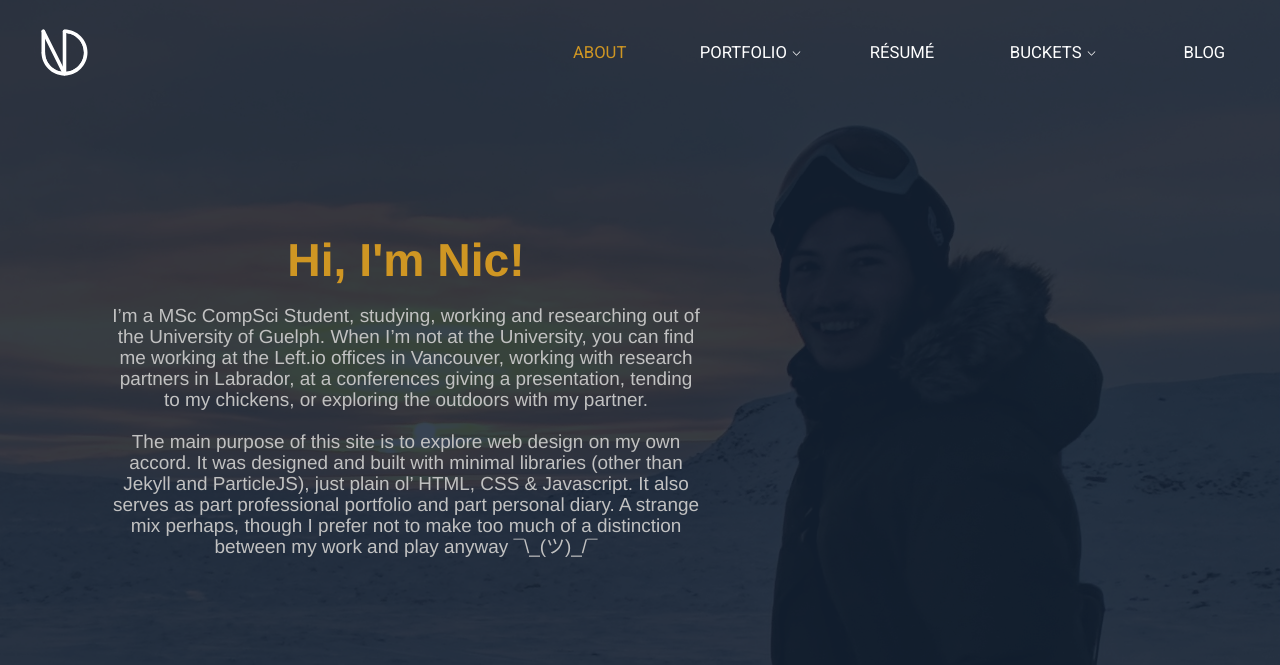
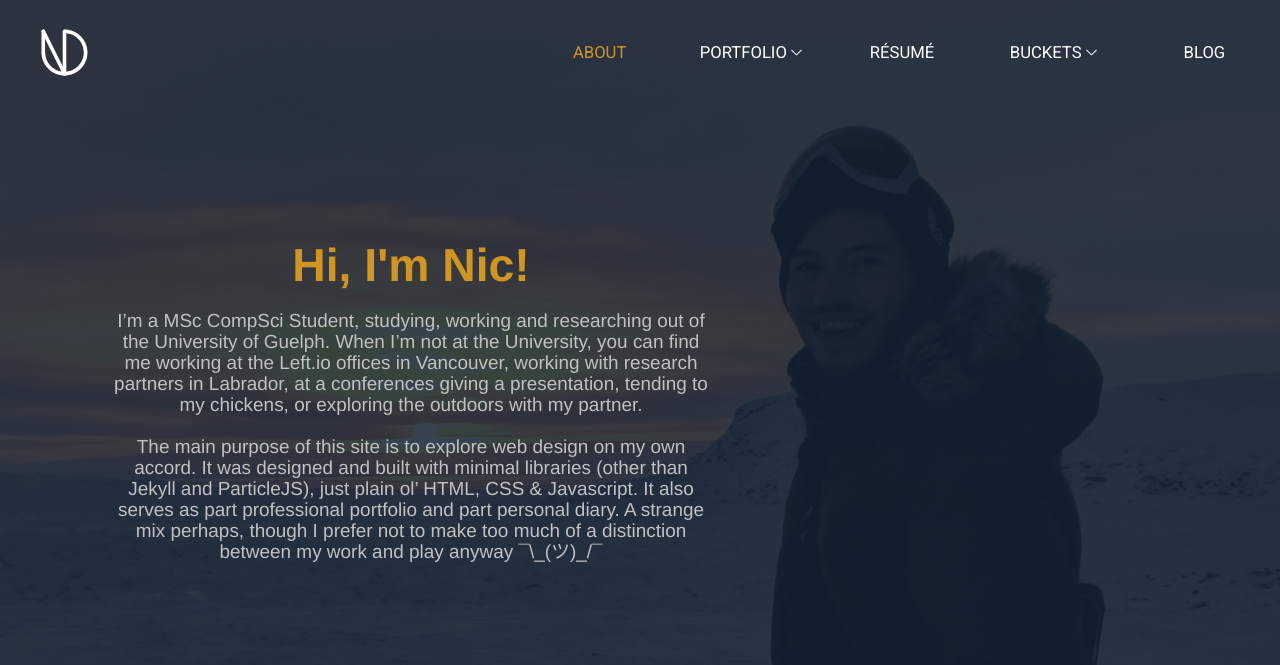
Before and after one commit to Durishn/nicdurish.ca-v1, a Jekyll site: the page built from pages/about.html, in a window 1280 px wide. Shown: the top 665 px of the page. Built offline with Jekyll 4.4.1, drawn with Linux system fonts in a browser that asks for light colours; nearby versions of some CDN libraries.

Commit message:
fixed box sizing issue

```diff
--- a/css/custom/includes/timeline.scss
+++ b/css/custom/includes/timeline.scss
@@ -18,7 +18,7 @@
   transition: max-height 0.4s ease-out;
 }
 
-* {
+.timeline2 * {
     box-sizing: border-box;
 }
 
```
Also changed, not shown: 2 other files.
